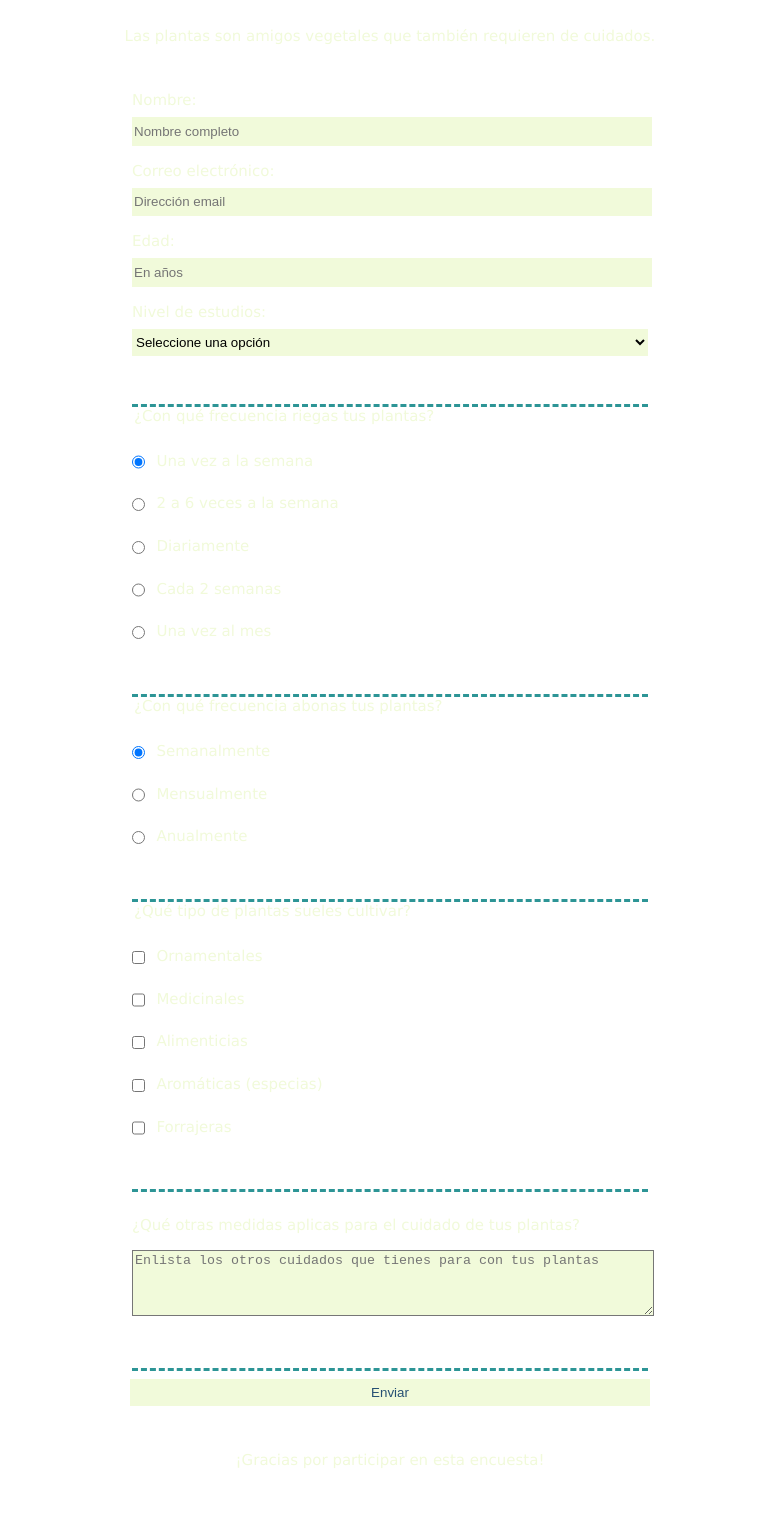
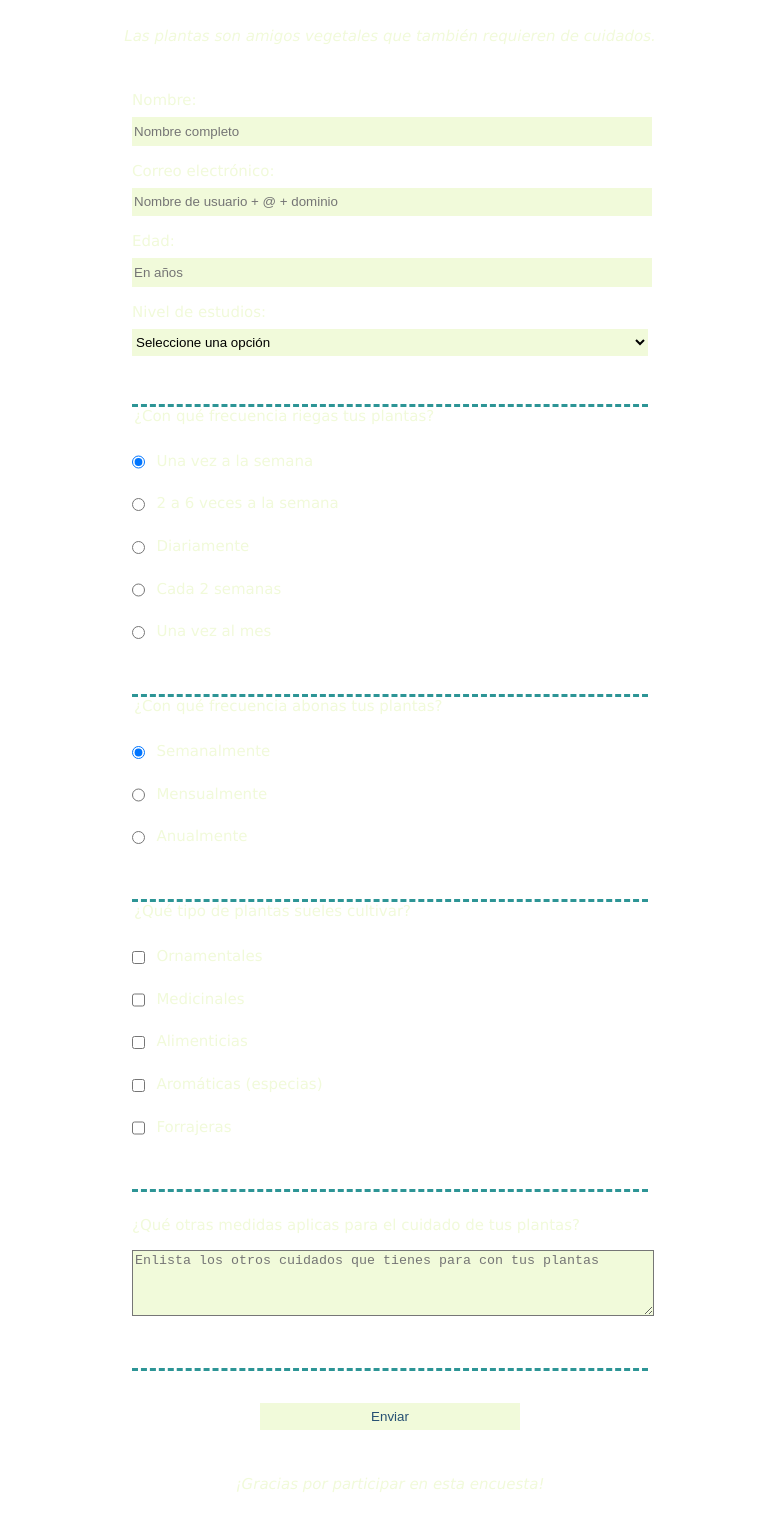
Before and after one commit to caroSeminario23/Form-cuidado-de-las-plantas, a plain HTML site: page index.html in a window 1280 px wide. Shown: the part 68-1598 px from the top of the page, without its empty margins (250-1030 px from the left). Before the commit the page ends 1537 px from the top, so only its background shows below. Drawn offline with Linux system fonts and the light colour scheme.

Commit message:
Mejoras de diseño

```diff
--- a/index.html
+++ b/index.html
@@ -20,7 +20,7 @@
         <!--nombre-->
         <label id="name-label" for="name">Nombre: <input id="name" name="nombre" type="text" required placeholder="Nombre completo" /></label>
         <!--correo-->
-        <label id="email-label" for="email">Correo electrónico: <input id="email" name="email" type="email" required placeholder="Dirección email" /></label>
+        <label id="email-label" for="email">Correo electrónico: <input id="email" name="email" type="email" required placeholder="Nombre de usuario + @ + dominio" /></label>
         <!--edad-->
         <label id="number-label" for="number">Edad: <input id="number" name="edad" type="number" min="0" max="125" placeholder="En años" /></label>
         <!--nivel de estudios-->
--- a/styles.css
+++ b/styles.css
@@ -12,6 +12,10 @@ body {
     text-align: center;
     margin: 1em auto;
     width: 80%;
+  }
+
+  #description {
+    font-style: italic;
   }
 
   form {
@@ -60,3 +64,27 @@ body {
   #otros-cuidados {
     margin-top: 1rem;
   }
+
+  input[type="submit"] {
+    display: block;
+    width: 50%;
+    height: 2em;
+    margin-top: 2rem;
+  }
+
+  footer {
+    padding-bottom: 50px;
+    font-style: italic;
+  }
+
+  input[type="submit"]:hover {
+    background-color: #2D9596;
+  }
+
+  input[type="submit"]:active {
+    background-color: black;
+  }
+
+  input[type="submit"]:visited {
+    background-color: #9AD0C2;
+  }
```
